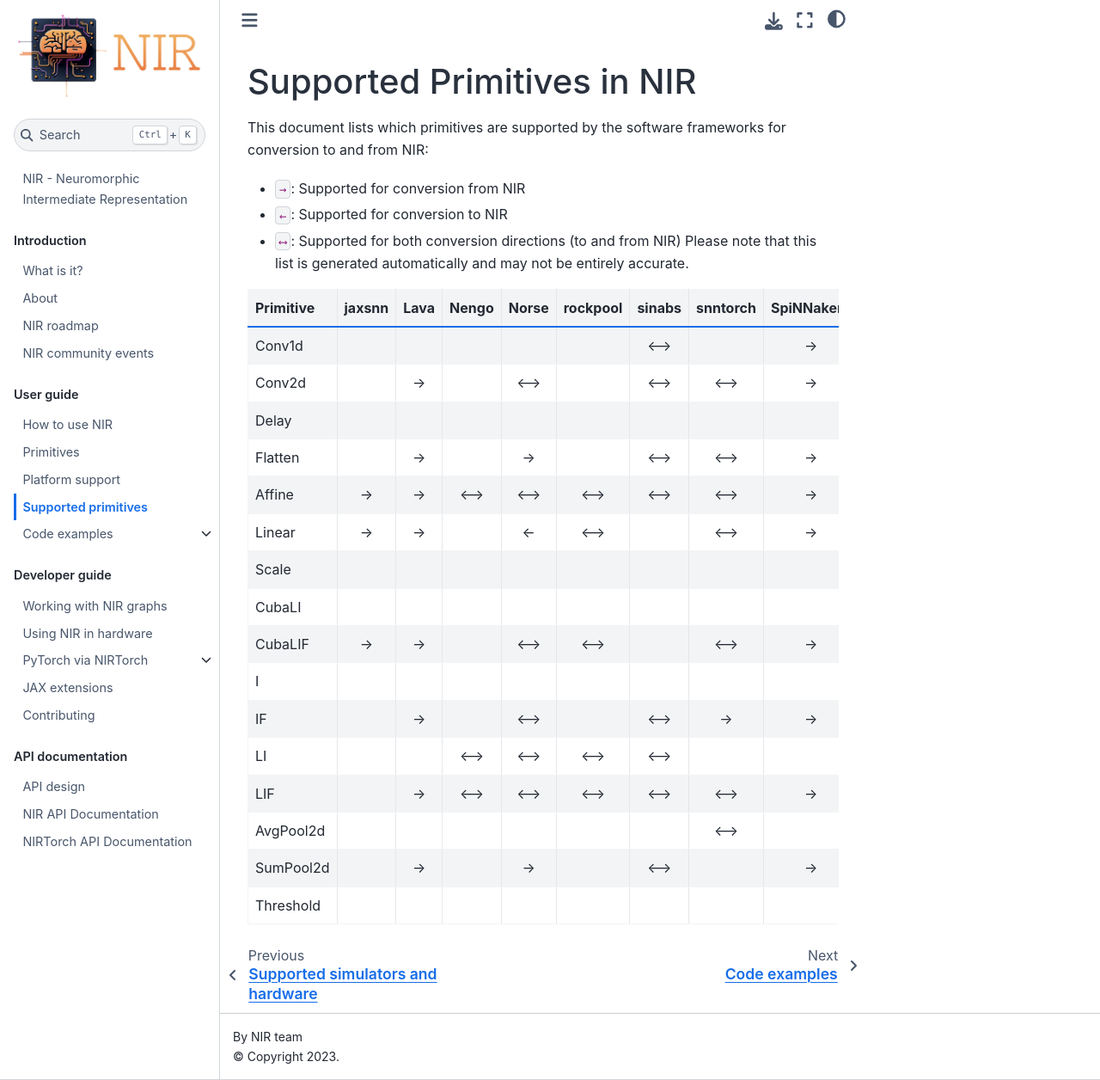
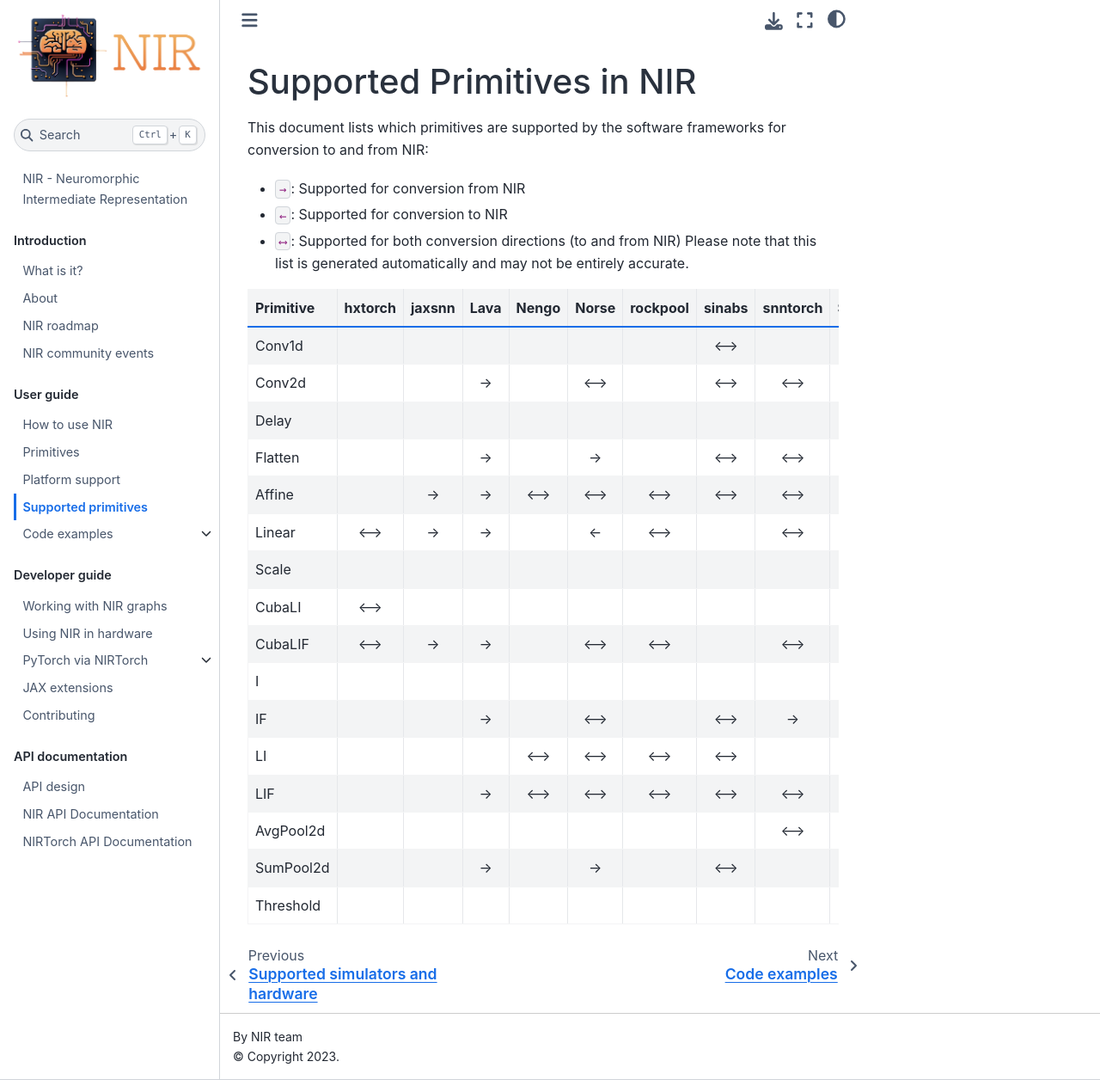
Before and after one commit to neuromorphs/NIR, a Jupyter Book: the page built from docs/source/supported_primitives.md, in a window 1280 px wide and 1256 px high. Shown: the whole window at 86% size. Built offline with Jupyter Book 1.0.4 settings and Sphinx 7.4.7 and the Sphinx Book theme 1.1.4, drawn with Linux system fonts in a browser that asks for light colours.

Commit message:
feat(hxtorch): Mention hxtorch in documentation (#171)
* feat(hxtorch): Mention hxtorch in documentation

* chore: Add docstring for One_Layer_SNN class

```diff
--- a/docs/source/_toc.yml
+++ b/docs/source/_toc.yml
@@ -18,6 +18,7 @@ parts:
     title: Supported primitives
   - file: examples/index
     sections:
+    - file: examples/hxtorch/nir-conversion
     - file: examples/jaxsnn/nir-conversion
     - file: examples/lava/nir-conversion
     - file: examples/nengo/nir-conversion
--- a/docs/source/supported_primitives.md
+++ b/docs/source/supported_primitives.md
@@ -7,21 +7,21 @@ Please note that this list is generated automatically and may not be entirely ac
 <br />
 
 
-| Primitive | jaxsnn | Lava | Nengo | Norse | rockpool | sinabs | snntorch | SpiNNaker2 | Spyx |
-|-----------|:-----:|:-----:|:-----:|:-----:|:-----:|:-----:|:-----:|:-----:|:-----:|
-| Conv1d |  |  |  |  |  | ⟷ |  | → | → |
-| Conv2d |  | → |  | ⟷ |  | ⟷ | ⟷ | → | ⟷ |
-| Delay |  |  |  |  |  |  |  |  | → |
-| Flatten |  | → |  | → |  | ⟷ | ⟷ | → | → |
-| Affine | → | → | ⟷ | ⟷ | ⟷ | ⟷ | ⟷ | → | ⟷ |
-| Linear | → | → |  | ← | ⟷ |  | ⟷ | → | ⟷ |
-| Scale |  |  |  |  |  |  |  |  | → |
-| CubaLI |  |  |  |  |  |  |  |  |  |
-| CubaLIF | → | → |  | ⟷ | ⟷ |  | ⟷ | → | ⟷ |
-| I |  |  |  |  |  |  |  |  | → |
-| IF |  | → |  | ⟷ |  | ⟷ | → | → | ⟷ |
-| LI |  |  | ⟷ | ⟷ | ⟷ | ⟷ |  |  | ← |
-| LIF |  | → | ⟷ | ⟷ | ⟷ | ⟷ | ⟷ | → | ⟷ |
-| AvgPool2d |  |  |  |  |  |  | ⟷ |  |  |
-| SumPool2d |  | → |  | → |  | ⟷ |  | → | → |
-| Threshold |  |  |  |  |  |  |  |  | → |
+| Primitive | hxtorch | jaxsnn | Lava | Nengo | Norse | rockpool | sinabs | snntorch | SpiNNaker2 | Spyx |
+|-----------|:-----:|:-----:|:-----:|:-----:|:-----:|:-----:|:-----:|:-----:|:-----:|:-----:|
+| Conv1d |  |  |  |  |  |  | ⟷ |  | → | → |
+| Conv2d |  |  | → |  | ⟷ |  | ⟷ | ⟷ | → | ⟷ |
+| Delay |  |  |  |  |  |  |  |  |  | → |
+| Flatten |  |  | → |  | → |  | ⟷ | ⟷ | → | → |
+| Affine |  | → | → | ⟷ | ⟷ | ⟷ | ⟷ | ⟷ | → | ⟷ |
+| Linear | ⟷ | → | → |  | ← | ⟷ |  | ⟷ | → | ⟷ |
+| Scale |  |  |  |  |  |  |  |  |  | → |
+| CubaLI | ⟷ |  |  |  |  |  |  |  |  |  |
+| CubaLIF | ⟷ | → | → |  | ⟷ | ⟷ |  | ⟷ | → | ⟷ |
+| I |  |  |  |  |  |  |  |  |  | → |
+| IF |  |  | → |  | ⟷ |  | ⟷ | → | → | ⟷ |
+| LI |  |  |  | ⟷ | ⟷ | ⟷ | ⟷ |  |  | ← |
+| LIF |  |  | → | ⟷ | ⟷ | ⟷ | ⟷ | ⟷ | → | ⟷ |
+| AvgPool2d |  |  |  |  |  |  |  | ⟷ |  |  |
+| SumPool2d |  |  | → |  | → |  | ⟷ |  | → | → |
+| Threshold |  |  |  |  |  |  |  |  |  | → |
--- a/docs/supported_primitives.py
+++ b/docs/supported_primitives.py
@@ -9,6 +9,8 @@ primitives = [p for p in primitives if p not in ["Input", "Output", "NIRGraph"]]
 # Fetch raw converter file from GitHub
 GITHUB_RAW_URLS = [
     # (LibraryName, Direction, URL, function)
+    ("hxtorch", "from_nir", "https://raw.githubusercontent.com/electronicvisions/hxtorch/refs/heads/master/src/pyhxtorch/hxtorch/spiking/utils/from_nir.py", None),
+    ("hxtorch", "to_nir", "https://raw.githubusercontent.com/electronicvisions/hxtorch/refs/heads/master/src/pyhxtorch/hxtorch/spiking/utils/to_nir.py", None),
     ("jaxsnn", "from_nir", "https://raw.githubusercontent.com/electronicvisions/jaxsnn/refs/heads/main/src/pyjaxsnn/jaxsnn/event/from_nir.py", None),
     ("Lava", "from_nir", "https://raw.githubusercontent.com/neuromorphs/NIR/refs/heads/main/paper/nir_to_lava.py", None),
     ("Nengo", "from_nir", "https://raw.githubusercontent.com/neuromorphs/NIR/refs/heads/main/docs/source/examples/nengo/nir-lorentz.py", "nir_to_nengo"),
```
Also changed, not shown: README.md (+2 -1 lines), docs/source/support.md (+3 -2 lines), docs/tmp/examples/hxtorch/supported_primitives.md (added, +11 -0 lines), docs/source/examples/hxtorch/nir-conversion.ipynb (added).
